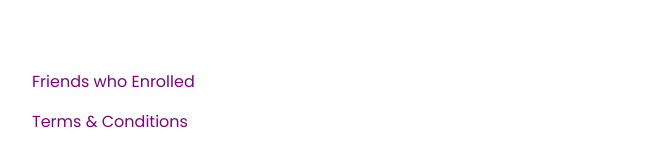
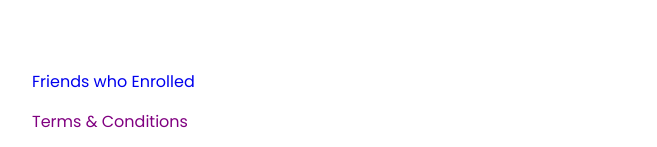
Before and after one commit to Eshitayasmin/refer-earn-tutedude, a React (Create React App) app: page / in a window 1280 px wide. Shown: the part 916-1063 px from the top of the page, without its empty margins (155-812 px from the left). Built offline with nearby package versions, Linux system fonts and the light colour scheme.

Commit message:
link enrolled friends page with home page

```diff
--- a/src/App.js
+++ b/src/App.js
@@ -1,16 +1,16 @@
-import logo from './logo.svg';
 import './App.css';
 import { Route, Routes } from 'react-router-dom';
 import Home from './Components/Home/Home';
-import { FontAwesomeIcon } from '@fortawesome/react-fontawesome';
-import { faBookOpen } from '@fortawesome/free-solid-svg-icons';
+import Navbar from './Components/Shared/Navbar';
+import EnrolledFriends from './Components/Home/EnrolledFriends';
 
 function App() {
   return (
     <div className='app'>
-
+    <Navbar></Navbar>
      <Routes>
       <Route path="/" element={<Home></Home>}></Route>
+      <Route path="enrolled_friends" element={<EnrolledFriends></EnrolledFriends>}></Route>
      </Routes>
     </div>
   );
--- /dev/null
+++ b/src/Components/Home/EnrolledFriends.js
@@ -0,0 +1,11 @@
+import React from 'react';
+
+const EnrolledFriends = () => {
+    return (
+        <div>
+
+        </div>
+    );
+};
+
+export default EnrolledFriends;
--- a/src/Components/Home/Home.css
+++ b/src/Components/Home/Home.css
@@ -200,6 +200,12 @@
     line-height: 24px;
     color: #800080;
 }
+a:link{
+    text-decoration: none;
+}
+a:active{
+    color: blue;
+}
 
 @media only screen and (max-width: 600px) {
     .ui-ux {
--- a/src/Components/Home/Home.js
+++ b/src/Components/Home/Home.js
@@ -1,7 +1,6 @@
 import { faIndianRupeeSign, faUsers } from '@fortawesome/free-solid-svg-icons';
 import { FontAwesomeIcon } from '@fortawesome/react-fontawesome';
 import React from 'react';
-import Navbar from '../Shared/Navbar';
 import './Home.css';
 import users from '../../images/users.png';
 import coupon from '../../images/coupon.png';
@@ -10,10 +9,11 @@ import wallet from '../../images/wallet.png';
 import { Link } from 'react-router-dom';
 
 
+
 const Home = () => {
     return (
         <div>
-            <Navbar></Navbar>
+
             <div className='ui-ux'>
                 <p>UI/UX > Refer & Earn</p>
             </div>
@@ -107,7 +107,7 @@ const Home = () => {
             </div>
 
           <div className='last-part'>
-            <p>Friends who Enrolled</p>
+            <p className='p'><Link to="enrolled_friends">Friends who Enrolled</Link></p>
             <p>Terms & Conditions</p>
           </div>
         </div>
```
